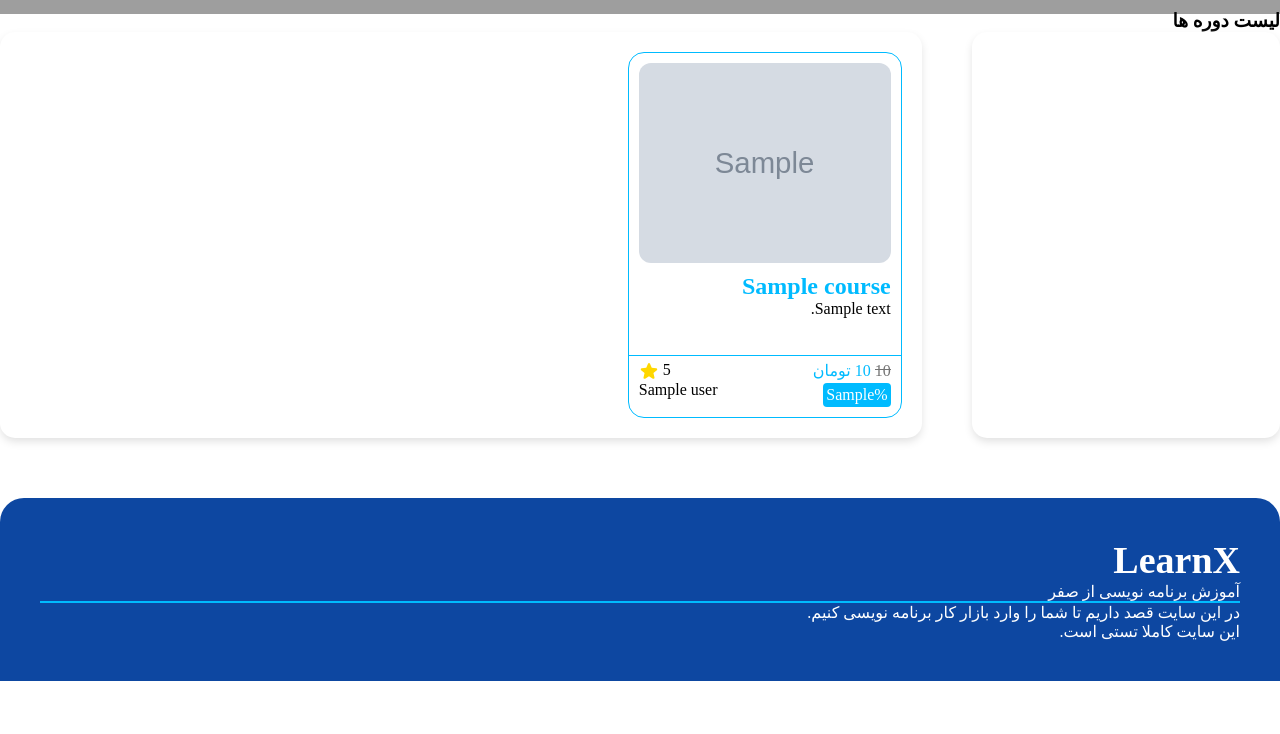
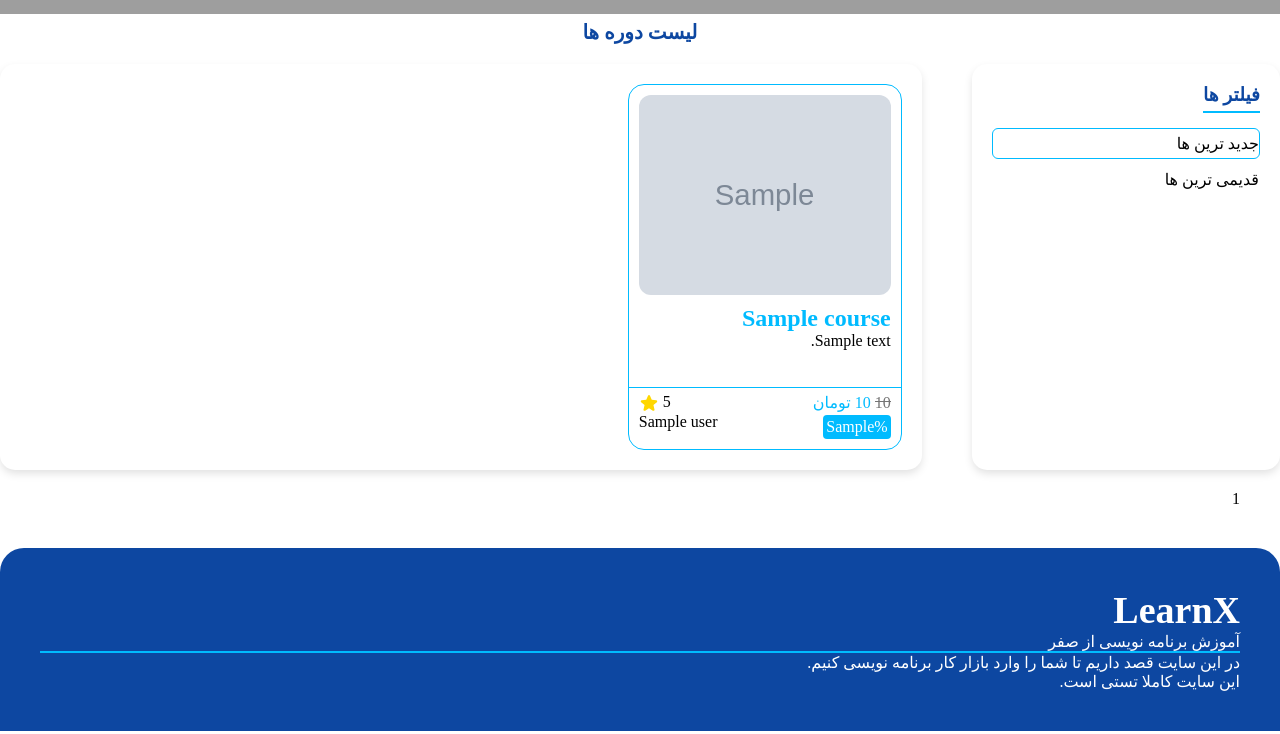
Before and after one commit to amirhosin100/LearnX, a Django app: template learn/templates/learn/list.html in a window 1280 px wide. Shown: the part 66-800 px from the top of the page. Run offline with Django 5.2, Linux system fonts and the light colour scheme; the template is opened without the code that fills it: most values are stand-ins (such as "Sample title", 1, 10 or a date in 2020); grey boxes marked "Sample" are stand-in pictures; some web fonts are replaced; grey boxes are pictures that could not be loaded.

Commit message:
create simple filter in list.html

```diff
--- a/learn/static/css/list.css
+++ b/learn/static/css/list.css
@@ -3,6 +3,32 @@ main{
     width: 100%;
     gap: 50px;
 }
+.text_header{
+    margin: 20px auto;
+    text-align: center;
+    color: var(--dark-blue);
+    font-size: 20px;
+}
+.date {
+    display: flex;
+    flex-direction: column;
+}
+.date input {
+    display: none;
+}
+.date label {
+    padding: 5px 0;
+    margin-bottom: 5px;
+    border: 1px solid transparent;
+    border-radius: 6px;
+    transition: all 200ms ease-in;
+
+}
+.date input:checked + label,.date label:hover{
+    border: 1px solid var(--light_blue);
+    color: var(--light_blue);
+}
+
 .section {
     background-color: white;
     box-shadow: var(--shadow);
--- a/learn/templates/learn/learn_detail.html
+++ b/learn/templates/learn/learn_detail.html
@@ -23,9 +23,9 @@
 
                 <div class="meta">
                     <div class="tags" aria-hidden="true">
-                        <span class="tag">دوره پایتون</span>
-                        <span class="tag">سطح مبتدی تا پیشرفته</span>
-                        <span class="tag">تماشای ویدئو + تکالیف</span>
+                        {% for attribute in learn.attributes.all %}
+                        <span class="tag">{{ attribute.value }}</span>
+                        {% endfor %}
                     </div>
 
                     <h1 id="course-title" class="title">{{ learn.title }}</h1>
--- a/learn/templates/learn/list.html
+++ b/learn/templates/learn/list.html
@@ -8,10 +8,17 @@
     <link rel="stylesheet" type="text/css" href="{% static "css/list.css" %}">
 {% endblock %}
 {% block sub_content %}
-    <h3>لیست دوره ها</h3>
+    <h3 class="text_header">لیست دوره ها</h3>
     <main>
         <div class="section content_right">
+            <h3 >فیلتر ها</h3>
+            <div class="date">
+                <input type="radio" name="date" value="new" id="new" {% if date != "old" %}checked{% endif %}>
+                <label for="new"><a href="{% url 'learn:learn_list' %}?page={{ page_obj.number }}&date=new">جدید ترین ها</a></label>
+                <input type="radio" name="date" value="old" id="old" {% if date == "old" %}checked{% endif %}>
+                <label for="old"><a href="{% url 'learn:learn_list' %}?page={{ page_obj.number }}&date=old">قدیمی ترین ها</a></label>
 
+            </div>
         </div>
         <div class="section content_left">
             <div class="learns__content">
@@ -57,11 +64,9 @@
                         </span>
                     </div>
                     {% endfor %}
-
-
-
                 </div>
         </div>
     </main>
+    {% include "all/paginator.html" with page=page_obj %}
 
 {% endblock %}
--- a/learn/urls.py
+++ b/learn/urls.py
@@ -4,7 +4,7 @@ from . import views
 app_name = "learn"
 
 urlpatterns = [
-    path('list/', views.learn_list, name='learn_list'),
+    path('list/', views.LearnList.as_view(), name='learn_list'),
     path("detail/<slug:slug_learn>", views.learn_detail, name='learn_detail'),
     path("detail/<slug:slug_learn>/<int:id>",views.film_detail, name='film_detail'),
 
--- /dev/null
+++ b/user/templates/all/paginator.html
@@ -0,0 +1,41 @@
+
+<nav class="navigation">
+    <ul class="list_page">
+
+{% if page.has_previous %}
+    <li class="page-item">
+    	<a class="page-link" href="?page={{ page.previous_page_number }}" tabindex="-1" aria-disabled="true">قبل</a>
+    </li>
+
+  {% if page.number > 3 %}
+    <li class="page-item"><a class="page-link" href="?page=1">1</a></li>
+    {% if page.number > 4 %}
+      <li class="page-item disabled"><a class="page-link" href="#">...</a></li>
+    {% endif %}
+  {% endif %}
+
+{% endif %}
+
+{% for num in page.paginator.page_range %}
+  {% if page.number == num %}
+    <li class="page-item"><a class="page-link active" href="?page={{ num }}">{{ num }}</a></li>
+  {% elif num > page.number|add:'-3' and num < page.number|add:'3' %}
+    <li class="page-item"><a class="page-link" href="?page={{ num }}">{{ num }}</a></li>
+  {% endif %}
+{% endfor %}
+
+{% if page.has_next %}
+  {% if page.number < page.paginator.num_pages|add:'-3' %}
+    <li class="page-item disabled"><a class="page-link" href="#">...</a></li>
+      <li class="page-item"><a class="page-link" href="?page={{ page.paginator.num_pages }}">{{ page.paginator.num_pages }}</a></li>
+  {% elif page.number < page.paginator.num_pages|add:'-2' %}
+      <li class="page-item"><a class="page-link" href="?page={{ page.paginator.num_pages }}">{{ page.paginator.num_pages }}</a></li>
+
+  {% endif %}
+    <li class="page-item">
+    	<a class="page-link" href="?page={{ page.next_page_number }}">بعد</a>
+    </li>
+{% endif %}
+
+	</ul>
+</nav>
```
Also changed, not shown: learn/admin.py (+7 -0 lines), learn/models.py (+13 -0 lines), learn/views.py (+22 -1 lines).
